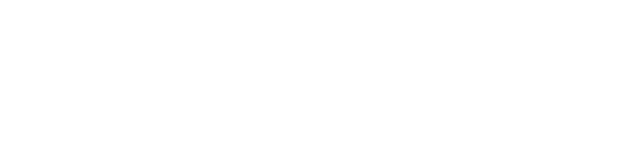
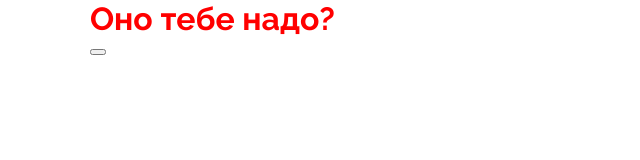
Before and after one commit to Vladitimch/ono-tebe-nado-fd, a plain HTML site: page index.html in a window 1280 px wide. Shown: the whole page, without its empty margins (0-640 px from the left). Drawn offline with Linux system fonts and the light colour scheme.

Commit message:
Начало трафарета для проверки синхронизации

```diff
--- a/index.html
+++ b/index.html
@@ -5,6 +5,27 @@
     <meta http-equiv="X-UA-Compatible" content="IE=edge" />
     <meta name="viewport" content="width=device-width, initial-scale=1.0" />
     <title>Оно тебе надо — аукцион вещей, в которые никто не верил</title>
+    <link rel="stylesheet" href="fonts/fonts.css">
+    <link rel="stylesheet" href="styles/global.css">
+    <link rel="stylesheet" href="styles/style.css">
   </head>
-  <body></body>
+  <body>
+    <header>
+      <nav></nav>
+      <a src=" ">
+      <div class="description">
+        <h1>Оно тебе надо?</h1>
+        <p></p>
+        <button></button>
+      </div>
+    </header>
+    <main>
+
+
+
+    </main>
+    <footer class="footer">
+
+    </footer>
+  </body>
 </html>
--- a/styles/style.css
+++ b/styles/style.css
@@ -1 +1,4 @@
 /* место для вашего кода */
+h1 {
+  color: #FF0000;
+}
```
